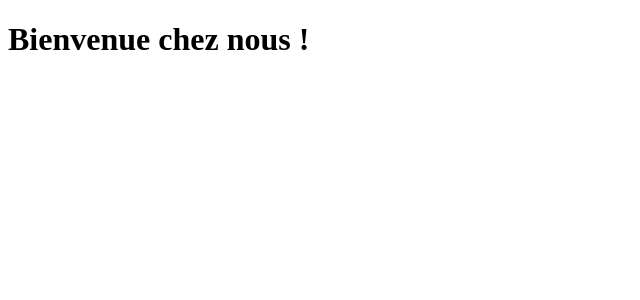
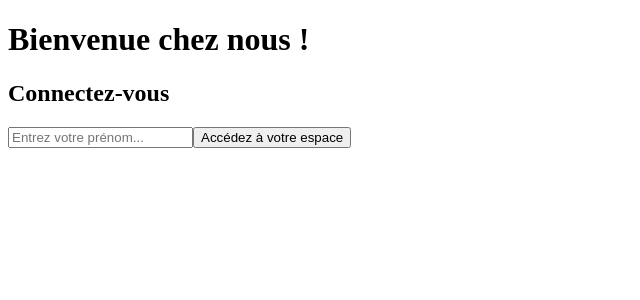
Before and after one commit to acsolabs/crazy-burger, a React (Vite) app: page / in a window 1280 px wide. Shown: the top 300 px of the page, without its empty margins (0-640 px from the left). Built offline with nearby package versions, Linux system fonts and the light colour scheme.

Commit message:
feat: implement Form component and integrate it into App

```diff
--- a/src/App.jsx
+++ b/src/App.jsx
@@ -1,9 +1,30 @@
+import { useState } from "react";
+import Form from "./components/Form";
 import Header from "./components/Header";
 
 const App = () => {
+  const [name, setName] = useState("");
+
+  const handleChange = (e) => {
+    setName(e.target.value);
+  };
+  const handleSubmit = (e) => {
+    e.preventDefault();
+    alert(`Bonjour ${name}`);
+    setName("");
+  };
+
   return (
     <>
       <Header title="Bienvenue chez nous !" />
+      <Form
+        title2="Connectez-vous"
+        placeholder="Entrez votre prénom..."
+        btnValue="Accédez à votre espace"
+        handleSubmit={handleSubmit}
+        handleChange={handleChange}
+        name={name}
+      />
     </>
   );
 };
--- /dev/null
+++ b/src/components/Form.jsx
@@ -0,0 +1,24 @@
+const Form = ({
+  title2,
+  placeholder,
+  btnValue,
+  handleChange,
+  handleSubmit,
+  name,
+}) => {
+  return (
+    <form onSubmit={handleSubmit}>
+      <h2>{title2}</h2>
+      <input
+        type="text"
+        required
+        placeholder={placeholder}
+        onChange={handleChange}
+        value={name}
+      />
+      <button>{btnValue}</button>
+    </form>
+  );
+};
+
+export default Form;
```
